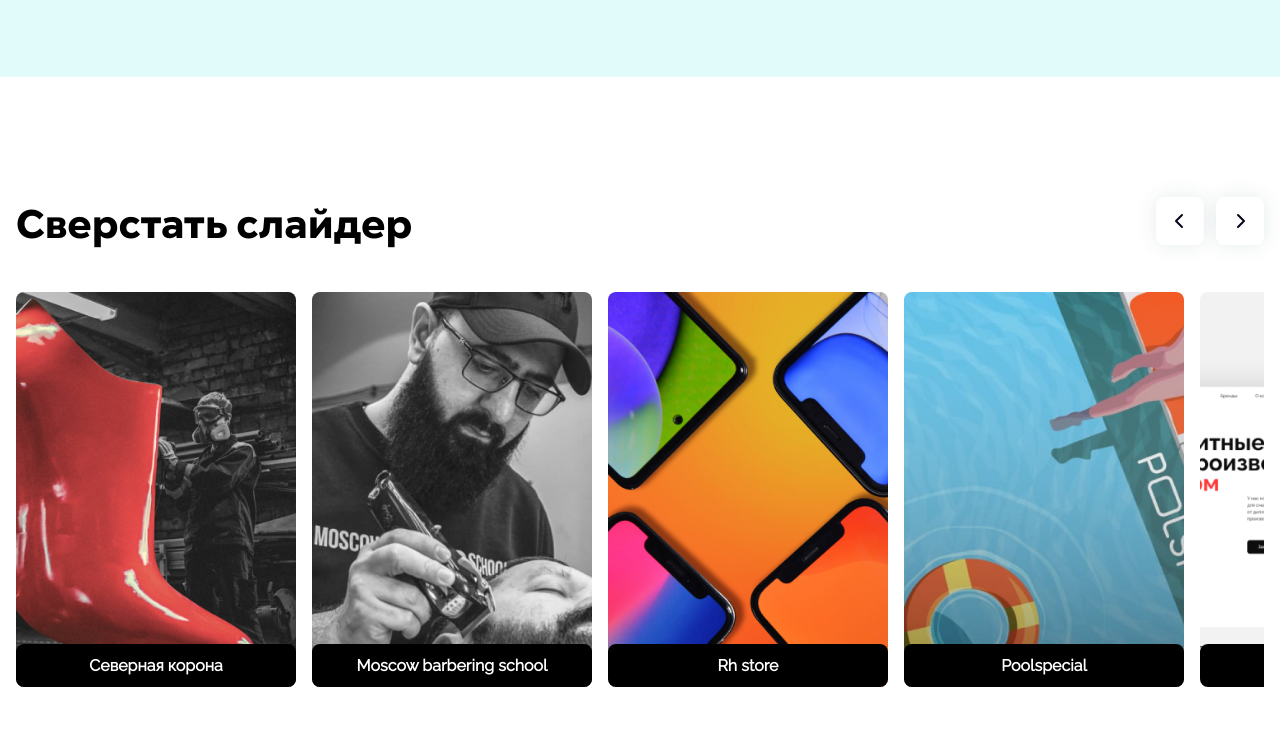
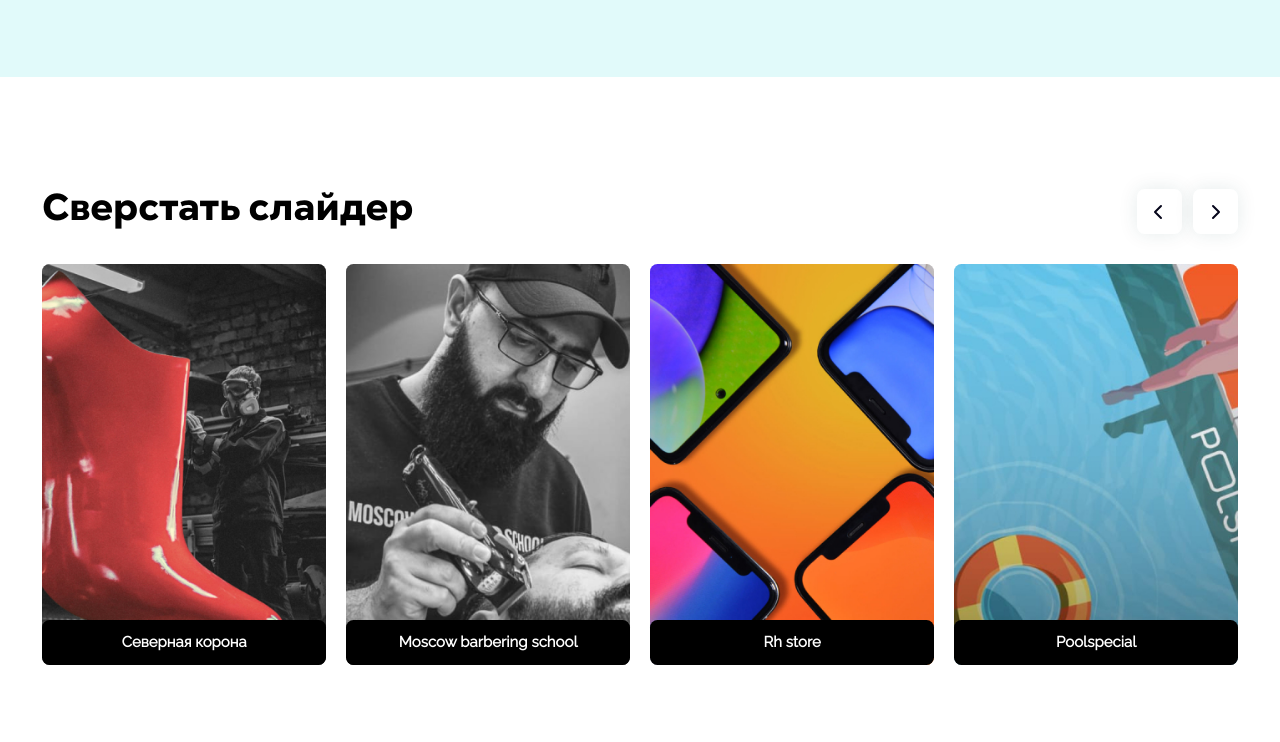
Before and after one commit to Ann-Fox/test-growtask-vite, a website built with Vite: page index.html in a window 1280 px wide. Shown: the part 1838-2580 px from the top of the page. Built offline with nearby package versions, Linux system fonts and the light colour scheme; files whose address does not match are found by name.

Commit message:
feat: replace px -> vw (Slider) - not work allowTouchMove

```diff
--- a/index.html
+++ b/index.html
@@ -100,7 +100,7 @@
       </section>
     </div>
     <!-- section slider  -->
-    <div class="padding-main" id="slider">
+    <div class="wrapper" id="slider">
       <section class="slider container">
         <div class="slider__container">
           <div class="slider__head">
--- a/src/components/Footer/Footer.scss
+++ b/src/components/Footer/Footer.scss
@@ -133,23 +133,23 @@
   }
 }
 //правильно будет сделать через тег <svg></svg> и менять размер в vw
-a > img {
-  width: vw(24px);
-  height: vw(21px);
-
-  @include HD {
-    width: vwh(24px);
-    height: vwh(21px);
-  }
-  @include Tablet {
-    width: vwt(24px);
-    height: vwt(21px);
-  }
-  @include Mobile {
-    width: vwm(24px);
-    height: vwm(21px);
-  }
-}
+//a > img {
+//  width: vw(24px);
+//  height: vw(21px);
+//
+//  @include HD {
+//    width: vwh(24px);
+//    height: vwh(21px);
+//  }
+//  @include Tablet {
+//    width: vwt(24px);
+//    height: vwt(21px);
+//  }
+//  @include Mobile {
+//    width: vwm(24px);
+//    height: vwm(21px);
+//  }
+//}
 
 .form {
   &__inputs {
--- a/src/components/Slider/Slider.scss
+++ b/src/components/Slider/Slider.scss
@@ -1,28 +1,105 @@
 .slider {
-  padding: 40px 0 80px;
+  padding: vw(120px) 0;
 
-  &__head h2 {
-    margin-bottom: 40px;
+  @include HD {
+    padding: vwh(120px) 0;
+  }
+  @include Tablet {
+    padding: vwt(40px) 0 vwt(80px);
+  }
+  @include Mobile {
+    padding: vwm(40px) 0 vwm(80px);
+  }
+
+  &__head {
+    display: flex;
+    justify-content: space-between;
+
+    h2 {
+      margin-bottom: vw(40px);
+      @include h2;
+
+      @include HD {
+        margin-bottom: vwh(40px);
+      }
+      @include Tablet {
+        margin-bottom: vwt(40px);
+      }
+      @include Mobile {
+        margin-bottom: vwm(40px);
+      }
+    }
   }
 
   &__buttons {
-    display: none;
+    display: flex;
+    gap: vw(12px);
+
+    @include HD {
+      gap: vwh(12px);
+    }
+    @include Tablet {
+      display: none;
+    }
+    @include Mobile {
+    }
+  }
+
+  &__button {
+    width: vw(48px);
+    height: vw(48px);
+    background-color: var(--main-bg-color);
+    box-shadow: 0 0 vw(20px) 0 #0D40401A;
+
+    @include br-8;
+
+    @include HD {
+      width: vwh(48px);
+      height: vwh(48px);
+      box-shadow: 0 0 vwh(20px) 0 #0D40401A;
+    }
+    @include Tablet {
+      width: vwt(48px);
+      height: vwt(48px);
+      box-shadow: 0 0 vwt(20px) 0 #0D40401A;
+    }
+    @include Mobile {
+      width: vwm(48px);
+      height: vwm(48px);
+      box-shadow: 0 0 vwm(20px) 0 #0D40401A;
+    }
   }
 
   &__text {
     position: absolute;
     background-color: #000;
-    border-radius: 8px;
-    padding: 12px;
+    padding: vw(12px);
     z-index: 100;
     bottom: 0;
     width: 100%;
+
+    @include t2-b;
+    @include br-8;
+    max-width: vw(340px);
+
+    @include HD {
+      padding: vwh(12px);
+      max-width: vwh(304px);
+
+    }
+    @include Tablet {
+      padding: vwt(12px);
+      max-width: vwt(280px);
+    }
+    @include Mobile {
+      padding: vwm(12px);
+      max-width: vwm(280px);
+    }
   }
 
   &__text p {
     color: var(--main-bg-color);
     text-align: center;
-    font-weight: 700;
   }
 }
 
@@ -34,19 +111,35 @@
 }
 
 .swiper-wrapper {
-  gap: 16px;
+  //gap: vw(16px);
+  //
+  //@include HD {
+  //  gap: vwh(16px);
+  //}
+  //@include Tablet {
+  //  gap: vwt(16px);
+  //}
+  //@include Mobile {
+  //  gap: vwm(16px);
+  //}
 }
 
 .swiper-slide {
-  width: 280px !important;
-}
-
-.swiper-slide-active {
-  width: 280px !important;
+  position: relative;
+  //width: vw(340px) !important;
+  //
+  //@include HD {
+  //  width: vwh(304px) !important;
+  //}
+  //@include Tablet {
+  //  width: vwt(280px) !important;
+  //}
+  //@include Mobile {
+  //  width: vwm(280px) !important;
+  //}
 }
 
 .swiper-slide {
-  width: 280px !important;
   display: flex;
   justify-content: center;
   align-items: center;
@@ -54,9 +147,11 @@
 }
 
 .swiper-slide img {
-  border-radius: 8px;
   display: block;
   object-fit: cover;
+  width: 100%;
+
+  @include br-8;
 }
 
 .swiper-pagination {
@@ -70,42 +165,3 @@
 .swiper-slide:active .slider__text {
   background-color: var(--btn-primaty-press);
 }
-
-
-@media(min-width: 1024px) {
-  .slider {
-    &__head {
-      display: flex;
-      justify-content: space-between;
-    }
-
-    &__buttons {
-      display: flex;
-      gap: 12px;
-    }
-
-    &__button {
-      width: 48px;
-      height: 48px;
-      background-color: var(--main-bg-color);
-      border-radius: 8px;
-      box-shadow: 0px 0px 20px 0px #0D40401A;
-    }
-  }
-}
-
-@media(min-width: 1280px) {
-  .slider {
-    padding: 120px 0;
-
-    &__head h2 {
-      font-size: 40px;
-    }
-  }
-}
-
-@media(min-width: 1440px) {
-  .swiper-slide {
-    width: 340px !important;
-  }
-}
--- a/src/main.js
+++ b/src/main.js
@@ -3,7 +3,7 @@
 import 'swiper/css';
 
 import Swiper from 'swiper';
-import { Navigation } from 'swiper/modules';
+import { Navigation, Pagination } from 'swiper/modules';
 
 // Меню бургер
 const menuButton = document.querySelector('.dropbtn')
@@ -13,8 +13,9 @@
     document.getElementById("myDropdown").classList.toggle("show");
 }
 
+//Swiper
 new Swiper(".mySwiper", {
-    modules: [Navigation],
+    modules: [Navigation, Pagination],
     cssMode: true,
     navigation: {
         nextEl: ".next-Btn",
@@ -22,6 +23,28 @@
     },
     mousewheel: true,
     keyboard: true,
+    allowTouchMove: true,
+    // simulateTouch: true,
+    breakpoints: {
+        0: {
+            spaceBetween: 20,
+            slidesPerView: 1.2,
+        },
+        577: {
+            spaceBetween: 20,
+            slidesPerView: 2.6,
+        },
+        991: {
+            spaceBetween: 20,
+            slidesPerView: 4,
+        },
+        1401: {
+            spaceBetween: 20,
+            slidesPerView: 4,
+        },
+    },
+
+
     // breakpoints: {}
 });
 
```
